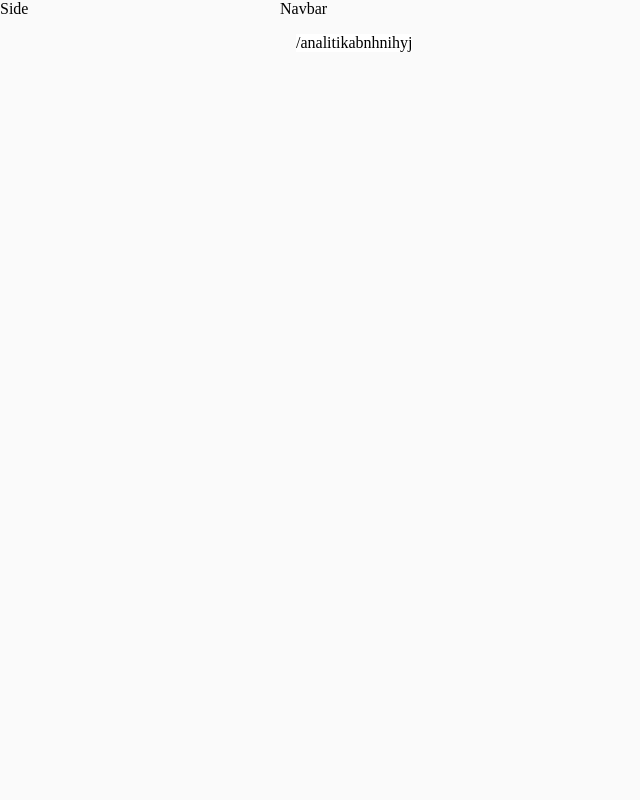
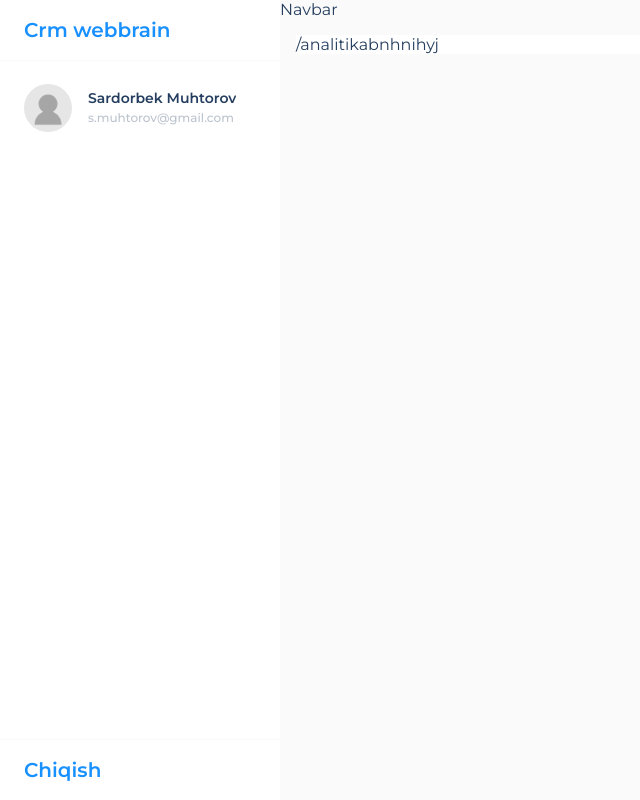
Before and after one commit to asadbekqulboyev/Srm-Course-project, a React (Vite) app: page /analitika in a window 1280 px wide. Shown: the whole page, without its empty margins (0-640 px from the left). Built offline with nearby package versions, Linux system fonts and the light colour scheme.

Commit message:
Sidebar-1

```diff
--- a/src/components/Sidebar/index.jsx
+++ b/src/components/Sidebar/index.jsx
@@ -1,12 +1,23 @@
 import React from 'react'
-import { Outlet } from 'react-router-dom'
-import { Body, Container, Side,Wrapper } from './style'
+import { Outlet, useNavigate } from 'react-router-dom'
+import Profile from './profile'
+import { Body, Container, Side,Wrapper,Logo,LogOut} from './style'
 import Navbar from '../Navbar'
 
 function Sidebar() {
+  const navigate = useNavigate()
+  const logoClick = ()=>{
+    navigate('/');
+  }
   return (
     <Container>
-      <Side>Side</Side>
+      <Side>
+        <Logo onClick={logoClick}>Crm webbrain</Logo>
+        <Profile/>
+        <LogOut>Chiqish</LogOut>
+
+      </Side>
+
 
       <Body>
         <Navbar>Navbar</Navbar>
--- /dev/null
+++ b/src/components/Sidebar/profile.jsx
@@ -0,0 +1,16 @@
+import React from 'react'
+import { ProfileContainer } from './style'
+import nImg from '../../assets/images/noUser.webp'
+function Profile() {
+  return (
+    <ProfileContainer>
+        <ProfileContainer.Img src={nImg} alt='profile img'/>
+        <div>
+            <ProfileContainer.Name>Sardorbek Muhtorov</ProfileContainer.Name>
+            <ProfileContainer.Email>s.muhtorov@gmail.com </ProfileContainer.Email>
+        </div>
+    </ProfileContainer>
+  )
+}
+
+export default Profile;
--- a/src/components/Sidebar/style.js
+++ b/src/components/Sidebar/style.js
@@ -5,20 +5,72 @@ display:flex;
 `
 const Side = styled.div`
 width:280px ;
+flex:0 0 auto;
 max-width:280px ;
 min-width:280px ;
 height: 100vh;
 overflow: auto;
+display: flex;
+flex-direction: column;
+background-color:#FFFFFF;
 &::-webkit-scrollbar{
     display: none;
 }
 `
 const Body = styled.div`
-
+flex: 1;
 `
 const Wrapper = styled.div`
 margin: 16px;
 background-color: #FFFFFF;
 `
+const Logo=styled.div`
+font-size: 20px;
+font-weight: 600;
+line-height: 28px;
+color: #1890FF;
+padding: 16px 0 16px 24px;
+border-bottom: 1px solid #F8FAFC;
+cursor: pointer;
+`
+const LogOut = styled(Logo)`
+display: flex;
+position: sticky;
+margin-top:auto;
+bottom: 0;
+border-bottom: 0;
+border-top: 1px solid #F8FAFC;
+`
+const ProfileContainer = styled.div`
+display: flex;
+justify-content: start;
+align-items: center;
+gap: 16px;
+padding: 23px 0 23px 24px;
+`
 
-export {Container,Side, Body,Wrapper}
+ProfileContainer.Img= styled.img`
+width: 48px;
+height: 48px;
+border-radius: 50%;
+object-fit: cover;
+`
+ProfileContainer.Name=styled.div`
+font-size: 14px;
+font-weight: 600;
+line-height: 20px;
+text-align: left;
+white-space: nowrap;
+overflow: hidden;
+text-overflow: ellipsis;
+
+color:var(--Color);
+`
+ProfileContainer.Email=styled.div`
+font-size: 12px;
+font-weight: 500;
+line-height: 20px;
+color:var(--GrayColor);
+`
+
+export {Container,Side, Body,Wrapper,Logo,LogOut, ProfileContainer}
--- a/src/index.css
+++ b/src/index.css
@@ -1,8 +1,19 @@
-*{
-  margin: 0;padding: 0;
+@import url('https://fonts.googleapis.com/css2?family=Montserrat:ital,wght@0,100..900;1,100..900&display=swap');
+:root{
+  --Color:#253E5F;
+  --ActiveColor:#1890FF;
+  --GrayColor:#BBC3CD;
+
+}
+
+* {
+  margin: 0;
+  padding: 0;
   box-sizing: border-box;
 }
+body {
+  background-color: #FAFAFA;
+  font-family: 'Montserrat';
+  color: var(--Color);
 
-body{
-  background-color: #FAFAFA;
 }
```
